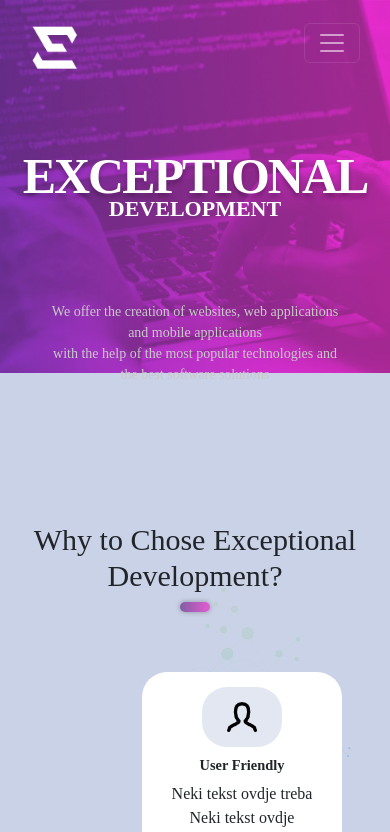
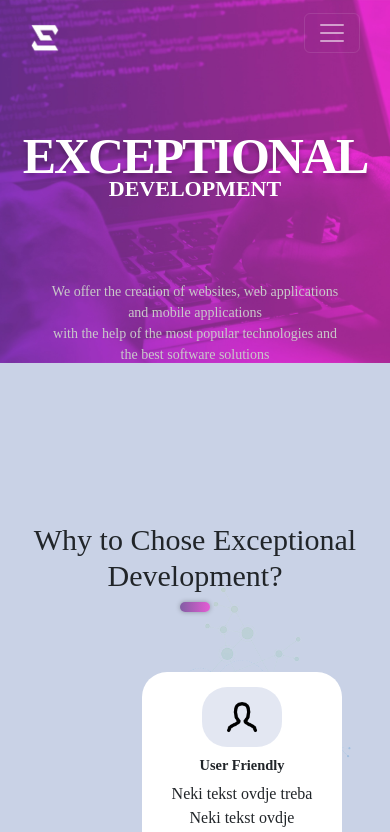
Before and after one commit to Ado2211/Exceptional-Dev, a React (Create React App) app: page / in a window 390 px wide. Shown: the top 832 px of the page. Built offline with nearby package versions, Linux system fonts and the light colour scheme; a web font is replaced by a local one.

Commit message:
navbar updates

```diff
--- a/src/components/Navbar/Navbar.scss
+++ b/src/components/Navbar/Navbar.scss
@@ -7,12 +7,7 @@ color: white;
 
 }
 
-@media screen and (max-width: 750px) {
-  .navbar {
-   margin-right: 5%;
-   margin-left: 5%;
-  }
- }
+
 
 //IMPORTANT
 .scrolled {
@@ -32,3 +27,20 @@ margin-top: 10px;
   margin-right: 30px;
 
 }
+
+.contactUs {
+  border: 1px solid rgb(255, 255, 255);
+  border-radius: 3px;
+}
+
+@media screen and (max-width: 750px) {
+  .navbar {
+   margin-right: 5%;
+   margin-left: 5%;
+  }
+
+  .logo {
+    width: 30px;
+    height:auto;
+  }
+ }
--- a/src/components/Navbar/Navbar.tsx
+++ b/src/components/Navbar/Navbar.tsx
@@ -19,7 +19,7 @@ const Navbar = () => {
                         <ReactBootStrap.Nav.Link href="#whatWeDo">What We Do</ReactBootStrap.Nav.Link>
                         <ReactBootStrap.Nav.Link href="#ourTeam">Our Team</ReactBootStrap.Nav.Link>
                         <ReactBootStrap.Nav.Link href="#projects"> Projects</ReactBootStrap.Nav.Link>
-                        <ReactBootStrap.Nav.Link href="#contactUs">Contact Us</ReactBootStrap.Nav.Link>
+                        <ReactBootStrap.Nav.Link href="#contactUs" className="contactUs">Contact Us</ReactBootStrap.Nav.Link>
 
                     </ReactBootStrap.Nav>
 
```
